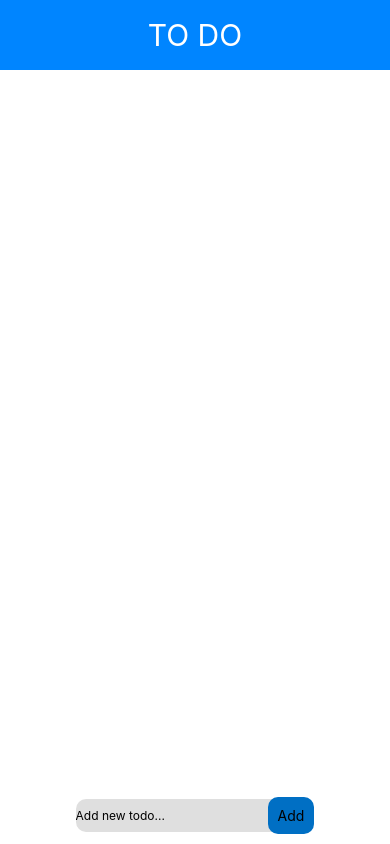
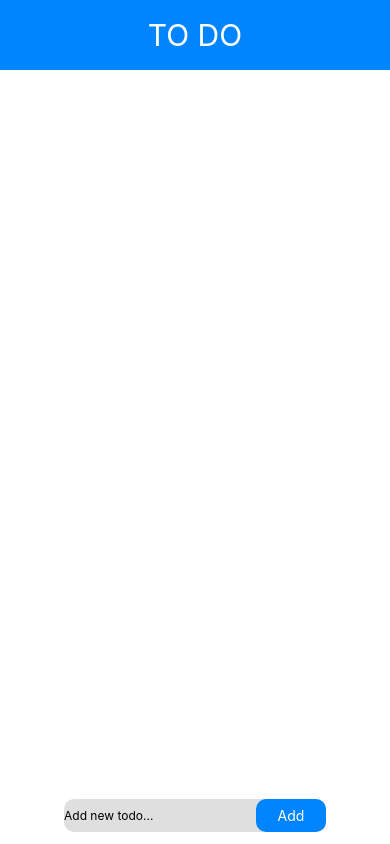
Before and after one commit to mateusfg7/ToDo-App, a React Native app: screen / in a window 390 px wide. Built offline with nearby package versions, Linux system fonts and the light colour scheme.

Commit message:
add todo button update

```diff
--- a/App.js
+++ b/App.js
@@ -55,7 +55,7 @@ export default function App() {
             setNewTodo("");
           }}
         >
-          <Text styel={styles.addButtonText}>Add</Text>
+          <Text style={styles.addButtonText}>Add</Text>
         </TouchableOpacity>
         <View style={styles.inputNewTodoArea}>
           <TextInput
--- a/src/styles.js
+++ b/src/styles.js
@@ -73,12 +73,16 @@ const styles = StyleSheet.create({
     fontSize: 12,
   },
   addButton: {
-    backgroundColor: "#006fc4",
+    backgroundColor: "#0085FF",
     borderRadius: 10,
-    padding: 10,
+    width: 70,
+    alignSelf: "stretch",
     alignItems: "center",
     justifyContent: "center",
-    fontSize: 30,
+  },
+  addButtonText: {
+    color: "#fff",
+    fontSize: 14,
   },
 });
 
```
